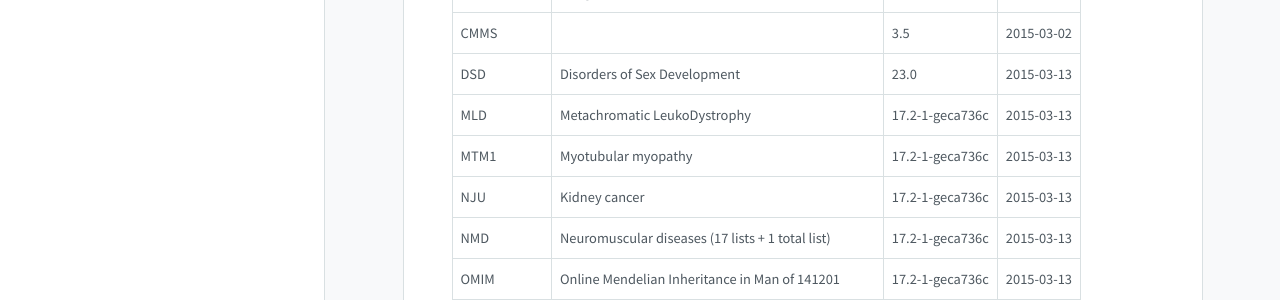
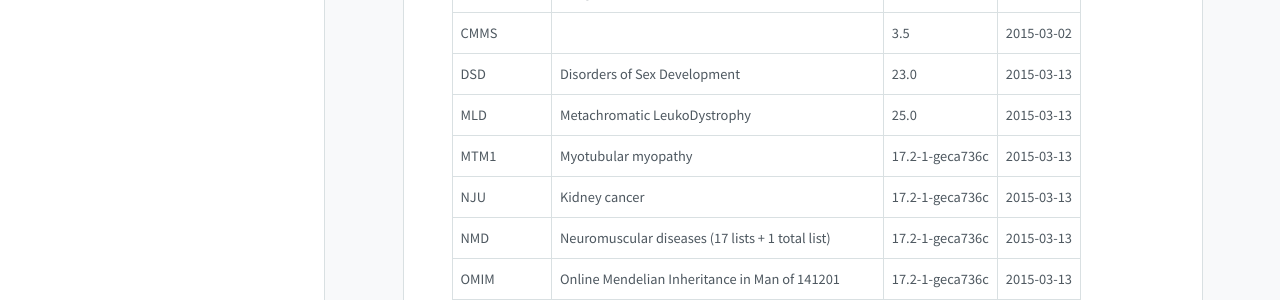
Before and after one commit to Clinical-Genomics/clinical-genomics.github.io, a Jekyll site: the page built from _pages/namnpagenlistor.md, in a window 1280 px wide. Shown: the part 372-672 px from the top of the page. Built offline with Jekyll 4.4.1, drawn with Linux system fonts in a browser that asks for light colours; nearby versions of some CDN libraries.

Commit message:
Update to cust002-MLD.txt

```diff
--- a/_pages/namnpagenlistor.md
+++ b/_pages/namnpagenlistor.md
@@ -15,7 +15,7 @@
 |CM|Congenital Myopathy|22.0|2015-03-13|
 |CMMS||3.5|2015-03-02|
 |DSD|Disorders of Sex Development|23.0|2015-03-13|
-|MLD|Metachromatic LeukoDystrophy|17.2-1-geca736c|2015-03-13|
+|MLD|Metachromatic LeukoDystrophy|25.0|2015-03-13|
 |MTM1|Myotubular myopathy|17.2-1-geca736c|2015-03-13|
 |NJU|Kidney cancer|17.2-1-geca736c|2015-03-13|
 |NMD|Neuromuscular diseases (17 lists + 1 total list)|17.2-1-geca736c|2015-03-13|
```
